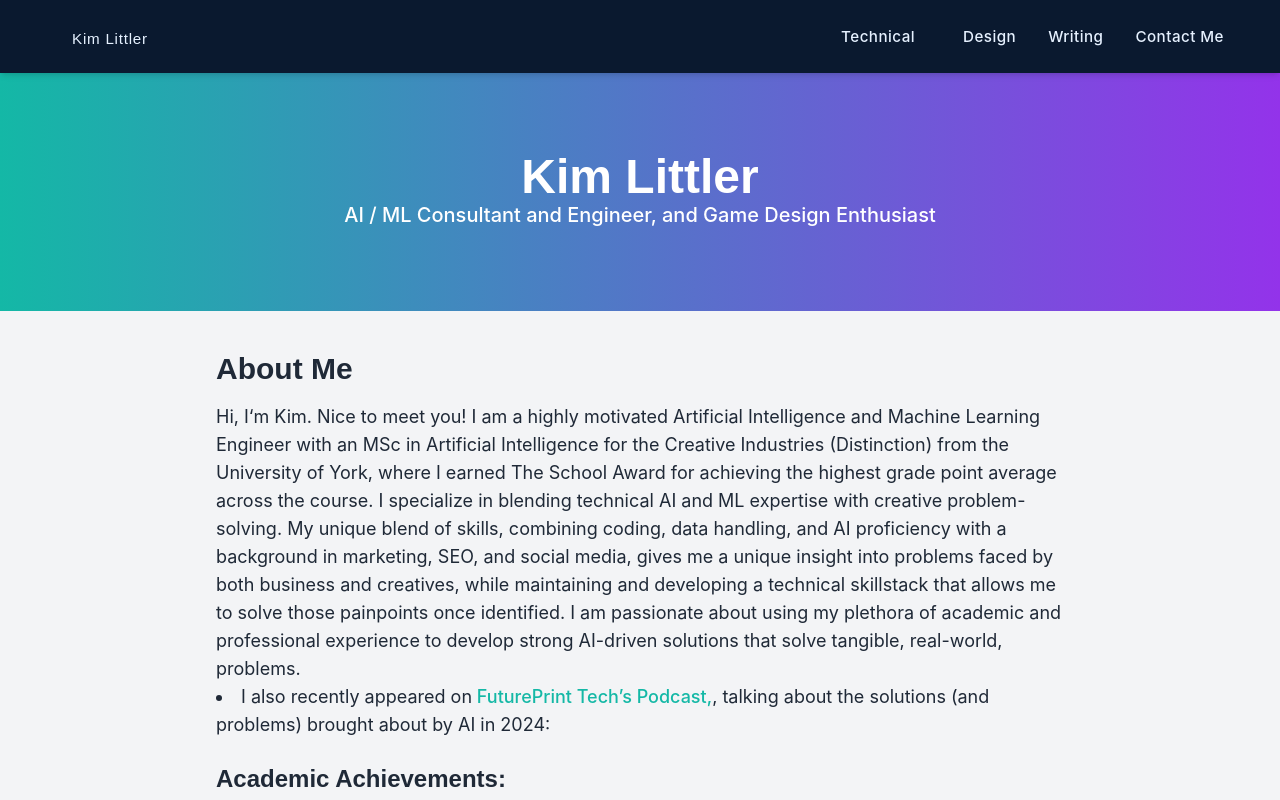
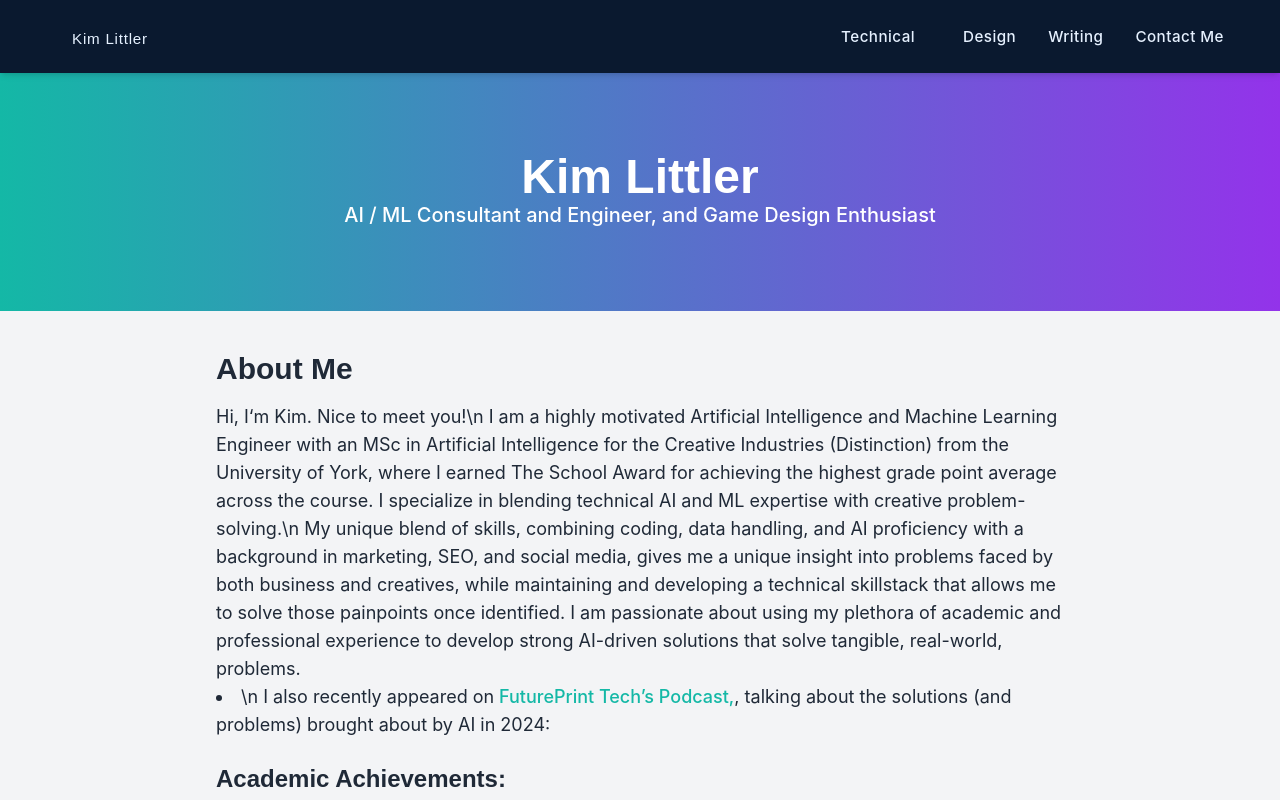
Before and after one commit to KML-Fig09/kml-website, a Next.js app: page / in a window 1280 px wide. Shown: the top 800 px of the page. Built offline with nearby package versions, Linux system fonts and the light colour scheme.

Commit message:
minor text changes

```diff
--- a/pages/index.js
+++ b/pages/index.js
@@ -10,14 +10,14 @@ export default function Home() {
       <section className="max-w-4xl mx-auto py-10 px-6">
         <h2 className="text-3xl font-bold">About Me</h2>
         <p className="mt-4 text-lg">
-          Hi, I&lsquo;m Kim. Nice to meet you!
+          Hi, I&lsquo;m Kim. Nice to meet you!\n
 
           I am a highly motivated Artificial Intelligence and Machine Learning Engineer with an MSc in Artificial Intelligence for the Creative Industries (Distinction) from the University of York, where I earned The School Award for achieving the highest grade point average across the course. I specialize in blending technical AI and ML expertise
-          with creative problem-solving. My unique blend of skills, combining coding, data handling, and AI proficiency with a background in marketing, SEO, and social media, gives me a unique insight into problems faced by both business and creatives, while maintaining and developing a technical skillstack that allows me to solve those painpoints once identified.
+          with creative problem-solving.\n My unique blend of skills, combining coding, data handling, and AI proficiency with a background in marketing, SEO, and social media, gives me a unique insight into problems faced by both business and creatives, while maintaining and developing a technical skillstack that allows me to solve those painpoints once identified.
           I am passionate about using my plethora of academic and professional experience to develop strong AI-driven solutions that solve tangible, real-world, problems.
           <br />
           <li>
-            I also recently appeared on
+            \n I also recently appeared on
             <a
               href="https://www.futureprint.tech/podcast/what-is-ai-kim-littler"
               target="_blank"
```
